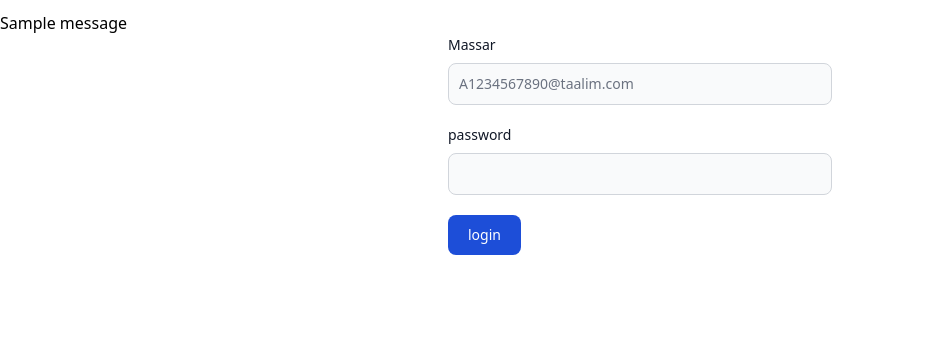
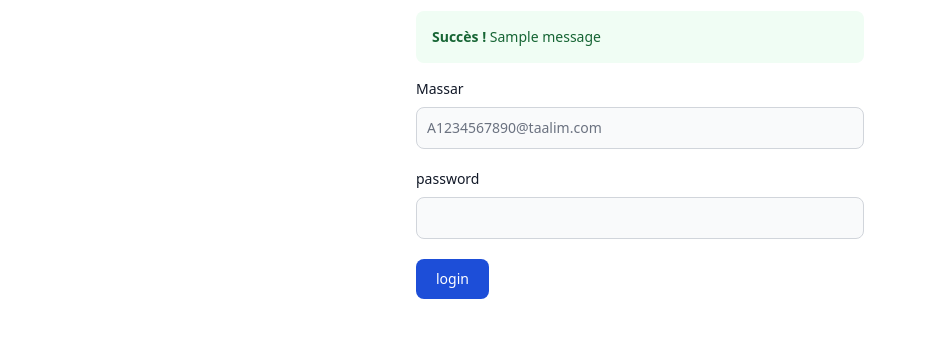
Before and after one commit to rayankad01/massar, a Django app: page /auths/login/ in a window 1280 px wide. Shown: the part 69-407 px from the top of the page, without its empty margins (0-927 px from the left). Run offline with Django 5.2, Linux system fonts and the light colour scheme; tables that the repository leaves empty hold one stand-in row (values such as "Sample post"); one stand-in notice (Sample message) is shown; some libraries are stand-ins or nearby versions.

Commit message:
amelioration de l'ui

```diff
--- a/auths/templates/auths/login.html
+++ b/auths/templates/auths/login.html
@@ -3,14 +3,23 @@
 Get started
 {% endblock title %}
 {% block body %}
-{% if messages %}
+
+<form method="POST" action="" class="max-w-md mx-auto">
+    {% if messages %}
     <ul>
         {% for message in messages %}
-            <li>{{ message }}</li>
+        {% if message.tags == "error" %}
+            <div class="p-4 mb-4 text-sm text-red-800 rounded-lg bg-red-50 dark:bg-gray-800 dark:text-red-400" role="alert">
+                <span class="font-bold">Erreur !</span> {{ message }}
+            </div>
+        {% elif message.tags == "success" %}
+            <div class="p-4 mb-4 text-sm text-green-800 rounded-lg bg-green-50 dark:bg-gray-800 dark:text-green-400" role="alert">
+              <span class="font-bold">Succès !</span> {{ message }}
+            </div>
+        {% endif %}
         {% endfor %}
     </ul>
 {% endif %}
-<form method="POST" action="" class="max-w-sm mx-auto">
     {% csrf_token %}
     <div class="mb-5">
 
--- a/auths/views.py
+++ b/auths/views.py
@@ -82,7 +82,7 @@ def login_user(request):
                 user = authenticate(request, username=username, password=password)
                 login(request, user)
                 print("done")
-                messages.success(request, 'sucess')
+                messages.success(request, 'Vous avez été connécté avec succès')
             else:
                 name = get_name(massarID, password)
                 first_name = name[0]
@@ -92,8 +92,8 @@ def login_user(request):
                     username = massarID.replace("@taalim.ma", "")
                 user = User.objects.create_user(username=username, first_name= first_name, last_name=last_name, massarID=massarID, password=password)
                 login(request, user)
-                messages.success(request, 'sucess')
+                messages.success(request, 'Le compte MassarPlus a été créé avec succès')
 
         else:
-            messages.error(request, 'Invalid MassarID or password')
+            messages.error(request, 'MassarID ou mot de passe invalide, veuillez réessayer')
     return render(request, 'auths/login.html')
--- a/theme/static/css/dist/styles.css
+++ b/theme/static/css/dist/styles.css
@@ -828,12 +836,8 @@ select {
   margin-top: 1rem;
 }
 
-.mb-5 {
-  margin-bottom: 1.25rem;
-}
-
-.mb-2 {
-  margin-bottom: 0.5rem;
+.mb-4 {
+  margin-bottom: 1rem;
 }
 
 .block {
@@ -886,6 +890,10 @@ select {
 
 .max-w-sm {
   max-width: 24rem;
+}
+
+.max-w-md {
+  max-width: 28rem;
 }
 
 .flex-col {
@@ -968,16 +976,26 @@ select {
   background-color: rgb(255 255 255 / var(--tw-bg-opacity));
 }
 
+.bg-red-50 {
+  --tw-bg-opacity: 1;
+  background-color: rgb(254 242 242 / var(--tw-bg-opacity));
+}
+
+.bg-green-50 {
+  --tw-bg-opacity: 1;
+  background-color: rgb(240 253 244 / var(--tw-bg-opacity));
+}
+
 .p-2 {
   padding: 0.5rem;
 }
 
+.p-2\.5 {
+  padding: 0.625rem;
+}
+
 .p-4 {
   padding: 1rem;
-}
-
-.p-2\.5 {
-  padding: 0.625rem;
 }
 
 .px-3 {
@@ -1036,6 +1054,10 @@ select {
   font-weight: 600;
 }
 
+.font-bold {
+  font-weight: 700;
+}
+
 .leading-normal {
   line-height: 1.5;
 }
@@ -1057,6 +1079,16 @@ select {
 .text-white {
   --tw-text-opacity: 1;
   color: rgb(255 255 255 / var(--tw-text-opacity));
+}
+
+.text-red-800 {
+  --tw-text-opacity: 1;
+  color: rgb(153 27 27 / var(--tw-text-opacity));
+}
+
+.text-green-800 {
+  --tw-text-opacity: 1;
+  color: rgb(22 101 52 / var(--tw-text-opacity));
 }
 
 .hover\:bg-blue-800:hover {
```
Also changed, not shown: other parts of theme/static/css/dist/styles.css (+38 -20 lines).
